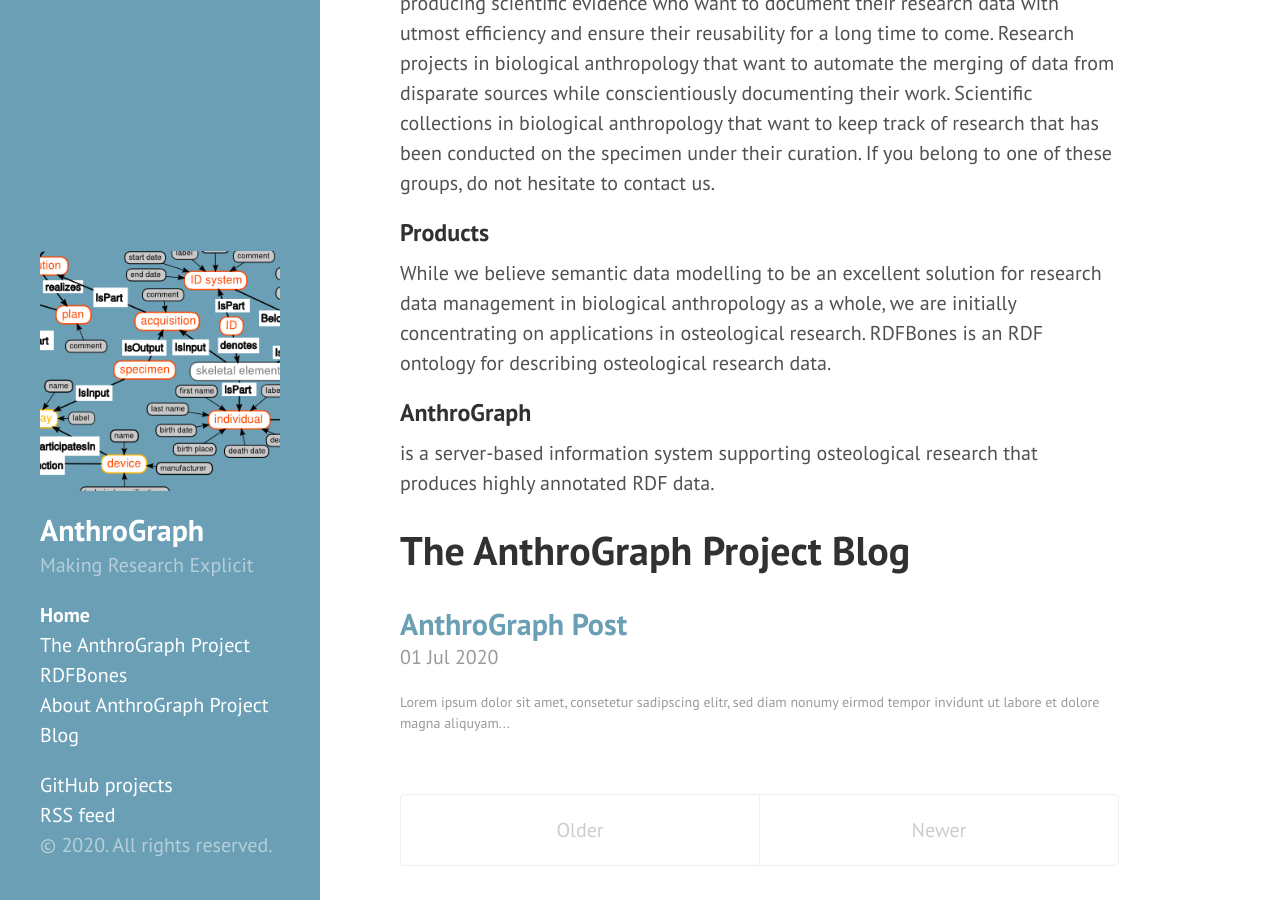
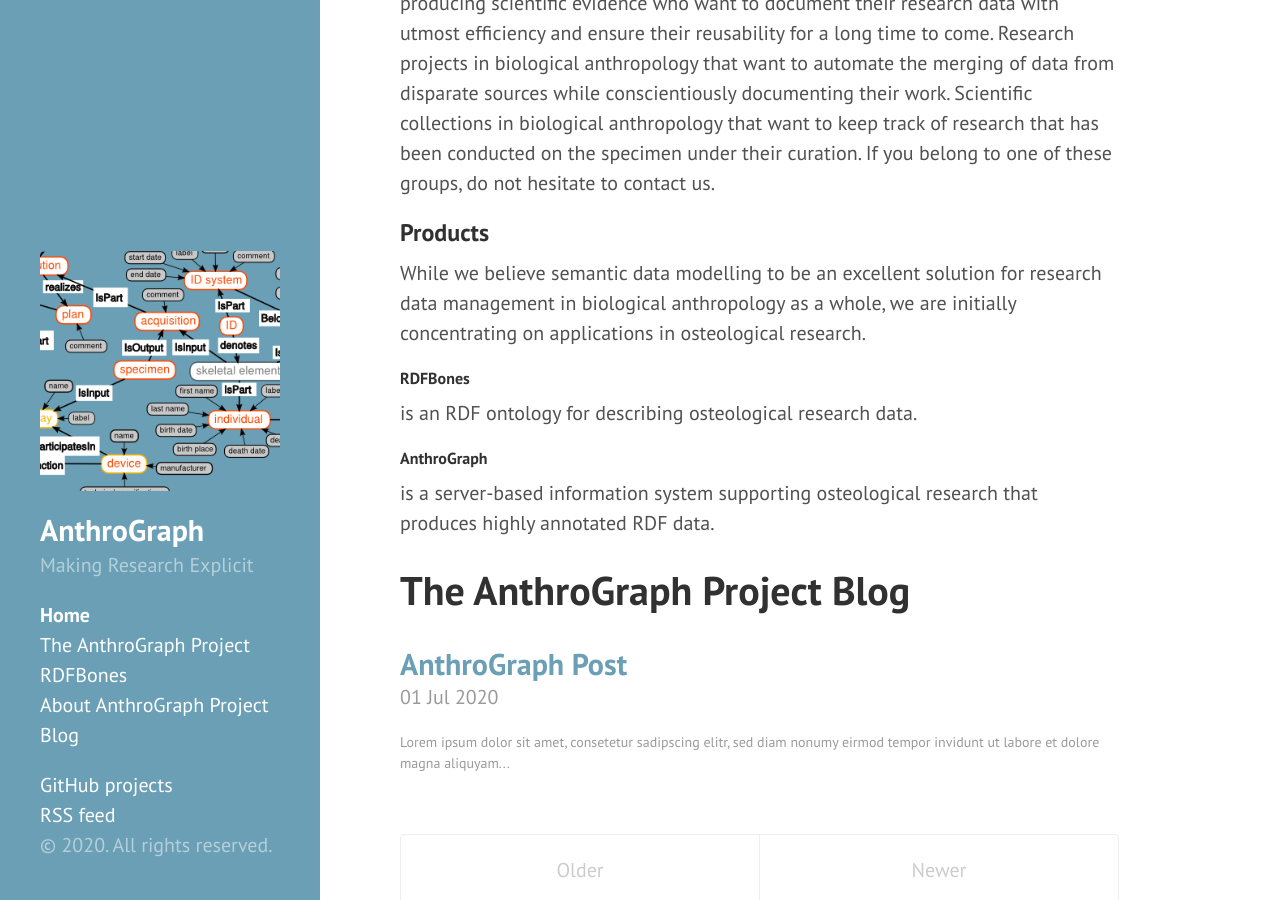
Before and after one commit to RDFBones/rdfbones.github.io, a Jekyll site: the page built from index.html, in a window 1280 px wide and 900 px high, scrolled down 659 px. Built offline with Jekyll 4.4.1, drawn with Linux system fonts in a browser that asks for light colours; nearby versions of some CDN libraries; the list of posts is cut into pages by our own code.

Commit message:
Home page: formatting

```diff
--- a/index.html
+++ b/index.html
@@ -22,9 +22,9 @@ that want to keep track of research that has been conducted on the specimen unde
 If you belong to one of these groups, do not hesitate to contact us.
 <h2>Products</h2>
 While we believe semantic data modelling to be an excellent solution for research data management in biological anthropology as a whole, we are initially concentrating on applications in osteological research.
-RDFBones
+<h4>RDFBones</h4>
 is an RDF ontology for describing osteological research data.
-<h2>AnthroGraph</h2>
+<h4>AnthroGraph</h4>
 is a server-based information system supporting osteological research that produces highly annotated RDF data.
 
 <a id="Blog"></a>
```
